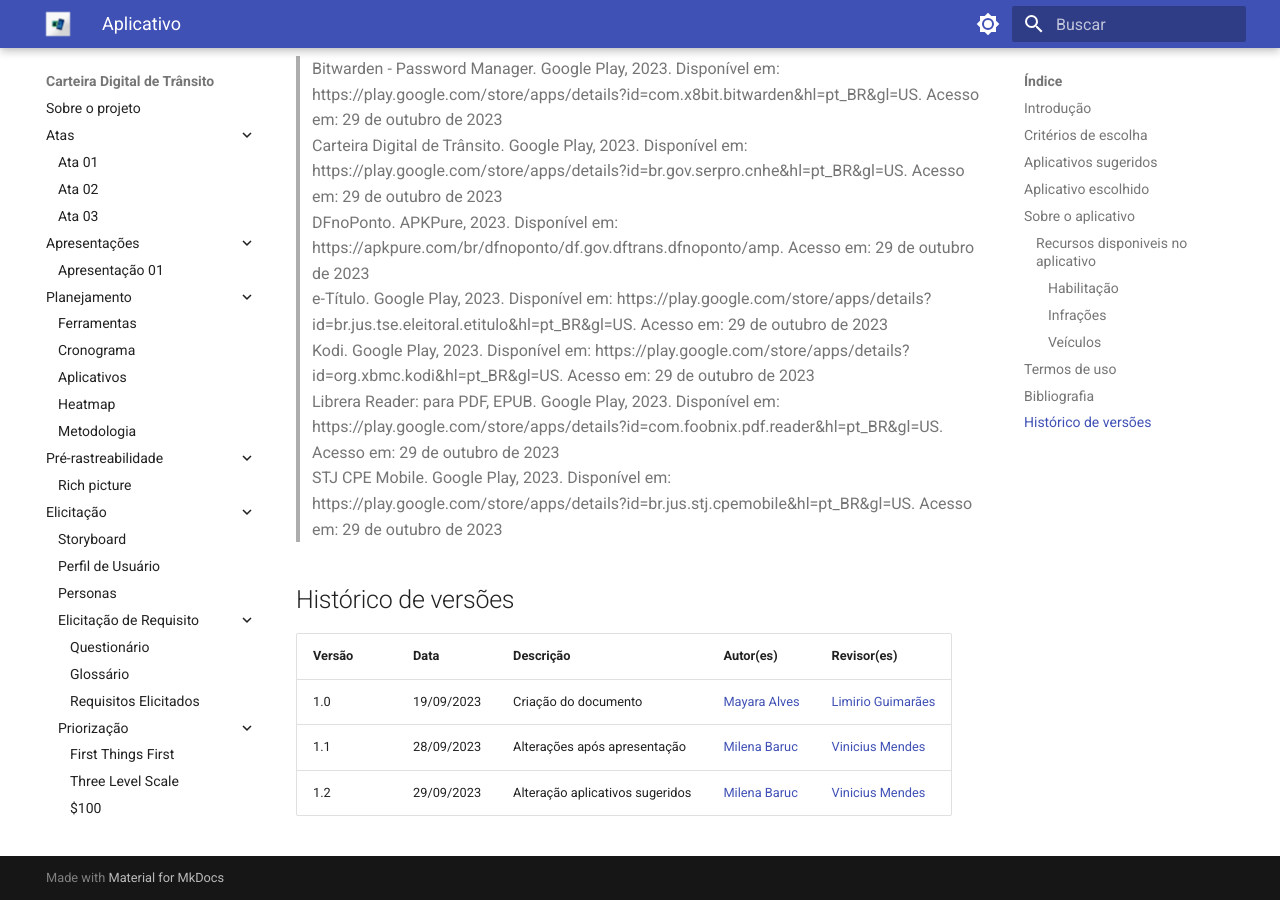
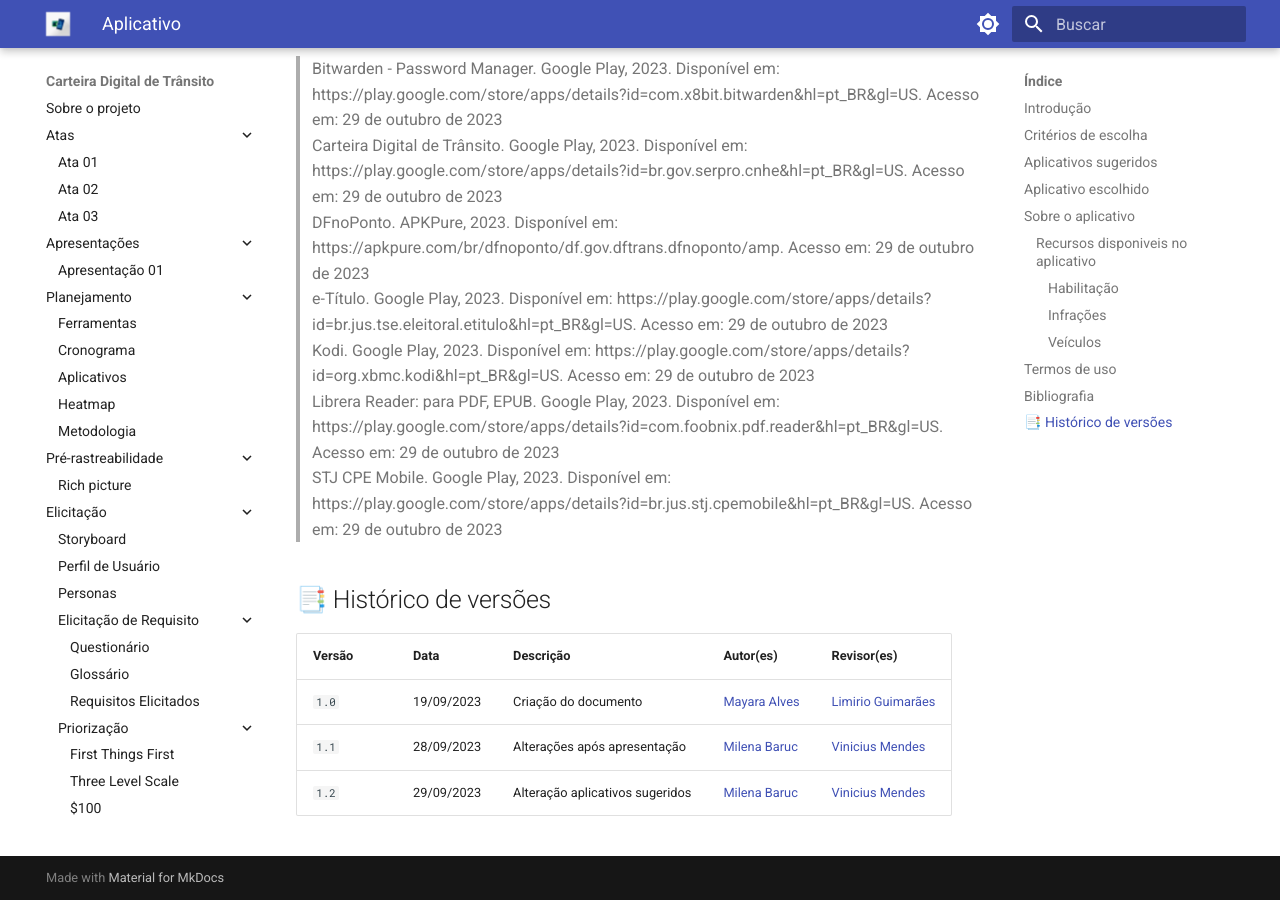
Before and after one commit to Requisitos-de-Software/2023.2-Carteira_Digital_de_Transito, an MkDocs documentation site: the page built from docs/planejamento/aplicativo.md, in a window 1280 px wide and 900 px high, scrolled down 9550 px. Built offline with MkDocs 1.6.1 and Material for MkDocs 9.7.7, drawn with Linux system fonts in a browser that asks for light colours.

```diff
--- a/docs/planejamento/aplicativo.md
+++ b/docs/planejamento/aplicativo.md
@@ -83,10 +83,10 @@ A fim de realizar o projeto de maneira ética e legal, o grupo decidiu verificar
 > Librera Reader: para PDF, EPUB. Google Play, 2023. Disponível em: https://play.google.com/store/apps/details?id=com.foobnix.pdf.reader&hl=pt_BR&gl=US. Acesso em: 29 de outubro de 2023</br>
 > STJ CPE Mobile. Google Play, 2023. Disponível em: https://play.google.com/store/apps/details?id=br.jus.stj.cpemobile&hl=pt_BR&gl=US. Acesso em: 29 de outubro de 2023</br>
 
-## Histórico de versões
+## 📑 Histórico de versões
 
 Versão  |   Data   | Descrição | Autor(es) | Revisor(es)
 --------- | ------ | ------ | ---------- | ----------
-1.0 | 19/09/2023| Criação do documento | [Mayara Alves](https://github.com/Mayara-tech) | [Limirio Guimarães](https://github.com/LimirioGuimaraes)|
-1.1 | 28/09/2023 | Alterações após apresentação | [Milena Baruc](https://github.com/MilenaBaruc) | [Vinicius Mendes](https://github.com/yabamiah)|
-1.2 | 29/09/2023 | Alteração aplicativos sugeridos | [Milena Baruc](https://github.com/MilenaBaruc) | [Vinicius Mendes](https://github.com/yabamiah)|
+`1.0` | 19/09/2023| Criação do documento | [Mayara Alves](https://github.com/Mayara-tech) | [Limirio Guimarães](https://github.com/LimirioGuimaraes)|
+`1.1` | 28/09/2023 | Alterações após apresentação | [Milena Baruc](https://github.com/MilenaBaruc) | [Vinicius Mendes](https://github.com/yabamiah)|
+`1.2` | 29/09/2023 | Alteração aplicativos sugeridos | [Milena Baruc](https://github.com/MilenaBaruc) | [Vinicius Mendes](https://github.com/yabamiah)|
```
